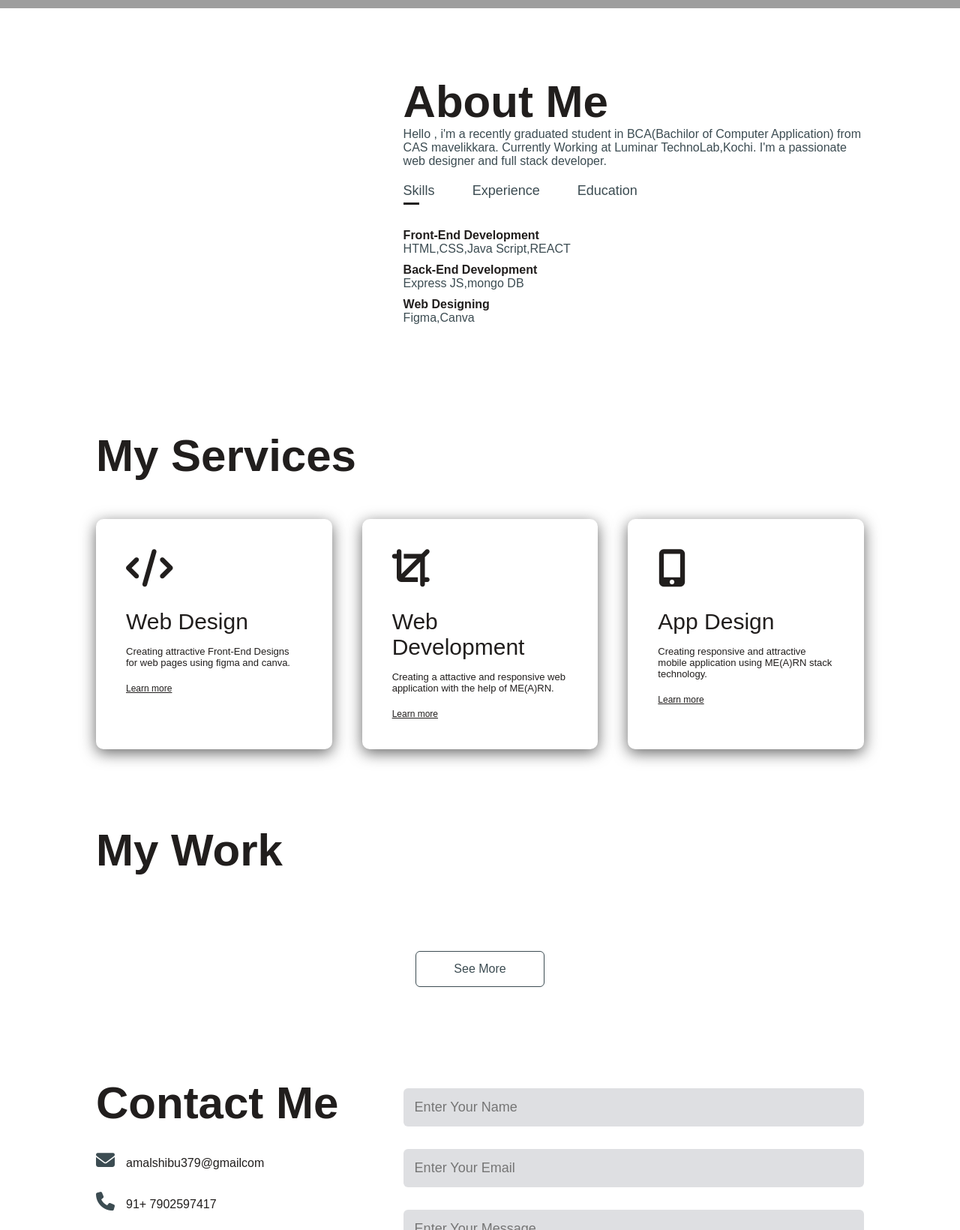
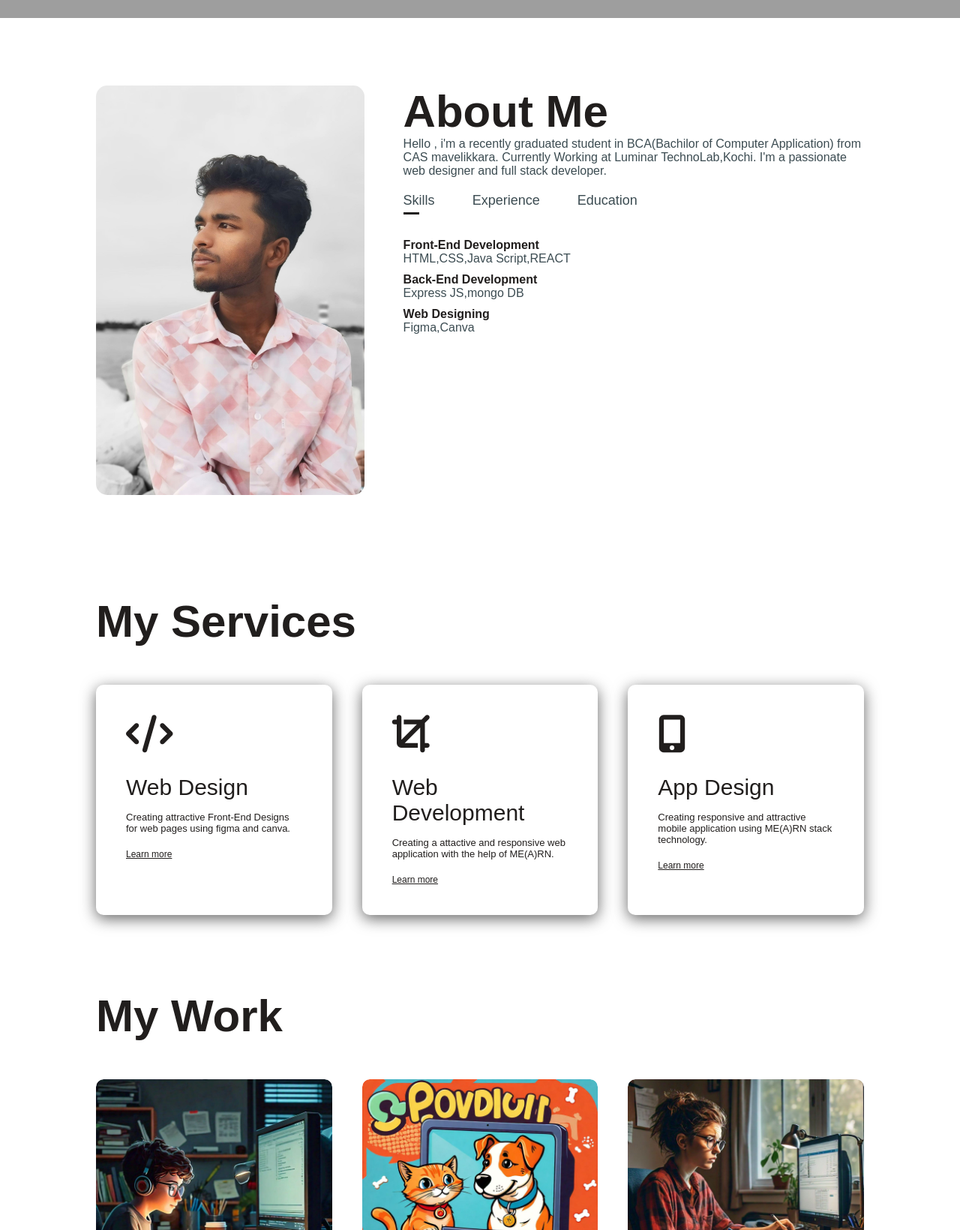
Before and after one commit to Amal-S-2003/portfolio, a plain HTML site: page index.html in a window 1280 px wide. Shown: the part 850-2490 px from the top of the page at 75% size. Drawn offline with Linux system fonts and the light colour scheme; the site is published under a folder, as on GitHub Pages, so addresses that start at the root find nothing; a web font is replaced by a local one.

Commit message:
portfolio

```diff
--- a/index.html
+++ b/index.html
@@ -14,7 +14,7 @@
         <div class="container">
             <nav>
                 <div class="logo">
-                 <img src="/images/logo2.jpg" alt="">
+                 <img src="./images/logo2.jpg" alt="">
                 </div>
                 <ul id="sidemenu">
                     <li><a href="#home">Home</a></li>
@@ -46,7 +46,7 @@
         <div class="container">
             <div class="row">
                 <div class="about-col-1">
-                    <img src="/images/amal1.jpg" alt="">
+                    <img src="./images/amal1.jpg" alt="">
                 </div>
                 <div class="about-col-2">
                     <h1 class="sub-title">About Me</h1>
@@ -140,7 +140,7 @@
             <h1 class="sub-title">My Work</h1>
             <div class="work-list">
                 <div class="work">
-                    <img src="/images/card1.jpg" alt="">
+                    <img src="./images/card1.jpg" alt="">
                     <div class="layer">
                         <h3>Get-Hired</h3>
                         <p>Get-Hired is a web appliaction.By using this app a candidates can find jobs based on their skills.also companies can shortlist the candidates resumes based on their skill,education,experience.</p>
@@ -149,7 +149,7 @@
                     </div>
                 </div>
                 <div class="work">
-                    <img src="/images/card2.jpg" alt="">
+                    <img src="./images/card2.jpg" alt="">
                     <div class="layer">
                         <h3>PetHub</h3>
                         <p>PetHub is an E-commerce web application.Here a user can sell or buy pets via online.users can also purchase pet accessories and foods.</p>
@@ -158,7 +158,7 @@
                     </div>
                 </div>
                 <div class="work">
-                    <img src="/images/card3.jpg" alt="">
+                    <img src="./images/card3.jpg" alt="">
                     <div class="layer">
                         <h3>Tech-Mart</h3>
                         <p>Tech-mart is an E-commerce website.Here a user can buy electronics products like smartphones,laptops,TV,etc.And also user can buy electronics accessories parts.</p>
@@ -186,7 +186,7 @@
                         <a href=""><i class="fa-brands fa-twitter-square"></i></a>
 
                     </div>
-                    <a href="/images/Amal_S.pdf" download class="btn btn2">Download CV</a>
+                    <a href="./images/Amal_S.pdf" download class="btn btn2">Download CV</a>
                 </div>
                 <div class="contact-right">
                     <form name="submit-to-google-sheet">
```
